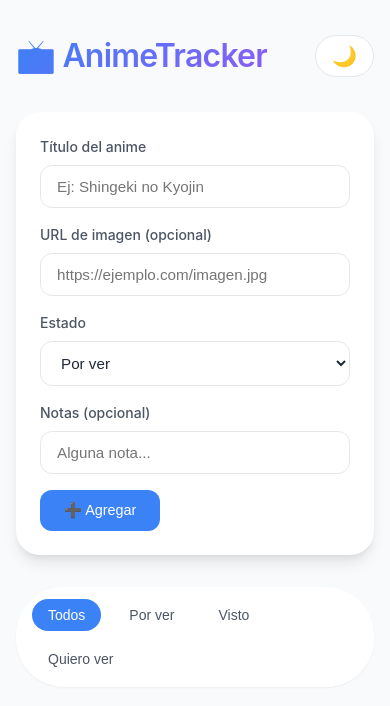
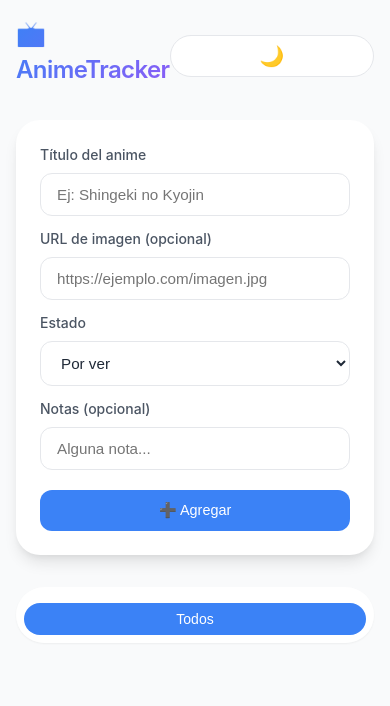
Before and after one commit to camilogamerytty/Anime-Tracker, a website: page frontend/index.html in a window 390 px wide. Drawn offline with Linux system fonts and the light colour scheme; no server answers.

Commit message:
conexion via celular web

```diff
--- a/backend/server.js
+++ b/backend/server.js
@@ -20,6 +20,8 @@ app.use((req, res) => {
     res.sendFile(path.join(__dirname, '../frontend/index.html'));
 });
 
-app.listen(PORT, () => {
+
+app.listen(PORT, '0.0.0.0', () => {
     console.log(`Servidor corriendo en http://localhost:${PORT}`);
+    console.log(`Accesible en tu red local en http://<tu-ip-local>:${PORT}`);
 });
--- a/frontend/css/style.css
+++ b/frontend/css/style.css
@@ -377,3 +377,57 @@ button:active {
 .close-modal:hover {
     color: var(--text-primary);
 }
+
+/* Ajustes para móviles */
+@media (max-width: 768px) {
+    body {
+        padding: 1rem;
+    }
+
+    h1 {
+        font-size: 1.5rem;
+    }
+
+    .form-group {
+        flex-direction: column;
+        gap: 0.75rem;
+    }
+
+    .input-field {
+        min-width: 100%;
+    }
+
+    button {
+        width: 100%;
+        margin-top: 0.5rem;
+    }
+
+    .filters {
+        overflow-x: auto;
+        white-space: nowrap;
+        flex-wrap: nowrap;
+        padding: 0.5rem;
+    }
+
+    .filter-btn {
+        flex-shrink: 0;
+    }
+
+    .anime-grid {
+        grid-template-columns: 1fr;
+        gap: 1rem;
+    }
+
+    .anime-card {
+        padding: 1rem;
+    }
+
+    .anime-image {
+        height: 140px;
+    }
+
+    .modal-content {
+        width: 95%;
+        margin: 1rem;
+    }
+}
--- a/frontend/index.html
+++ b/frontend/index.html
@@ -3,6 +3,7 @@
 <head>
     <meta charset="UTF-8">
     <meta name="viewport" content="width=device-width, initial-scale=1.0">
+    <meta name="viewport" content="width=device-width, initial-scale=1.0, maximum-scale=1.0, user-scalable=yes">
     <title>AnimeTracker - Gestiona tus animes</title>
     <link rel="stylesheet" href="/css/style.css">
 </head>
```
